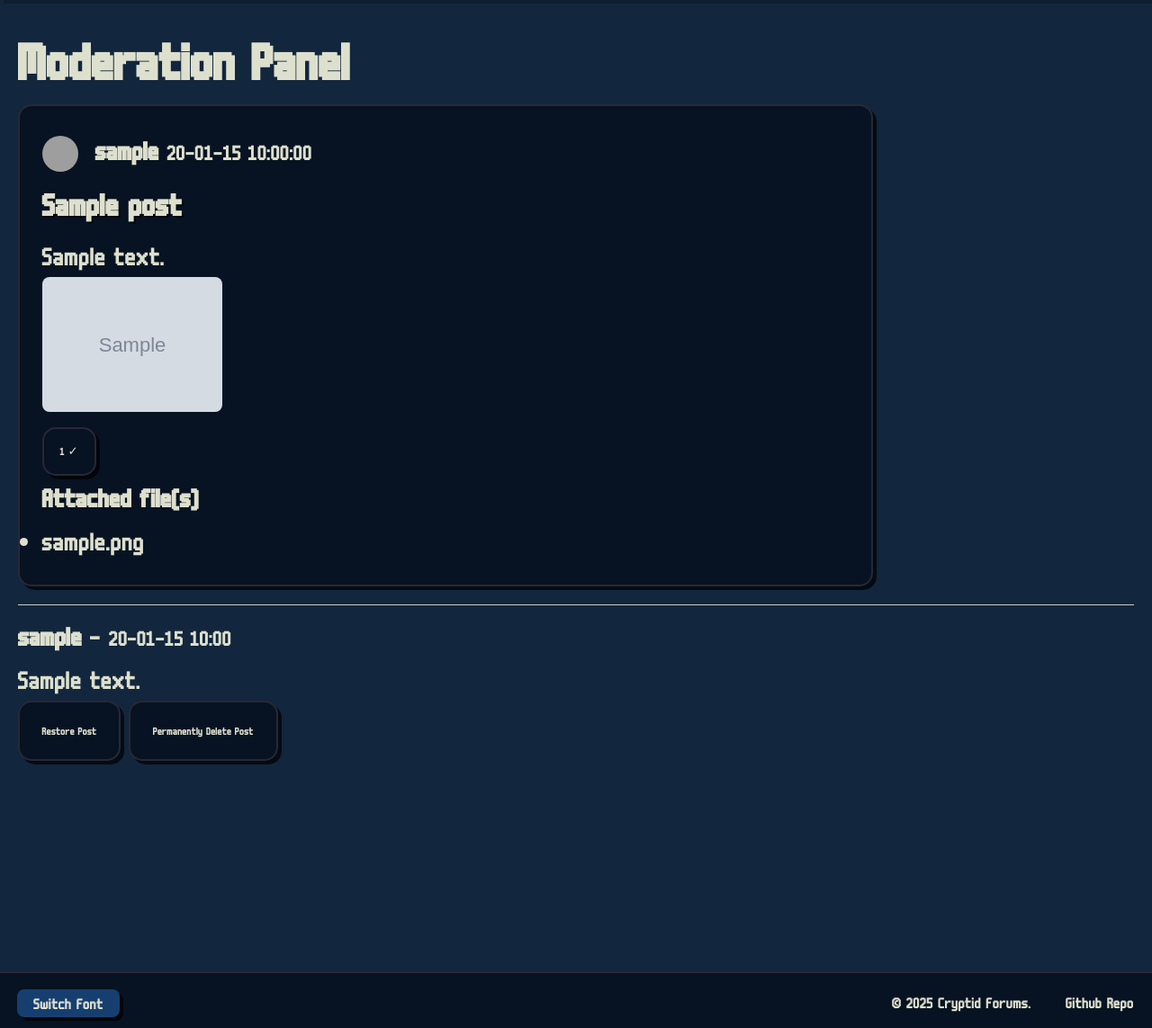
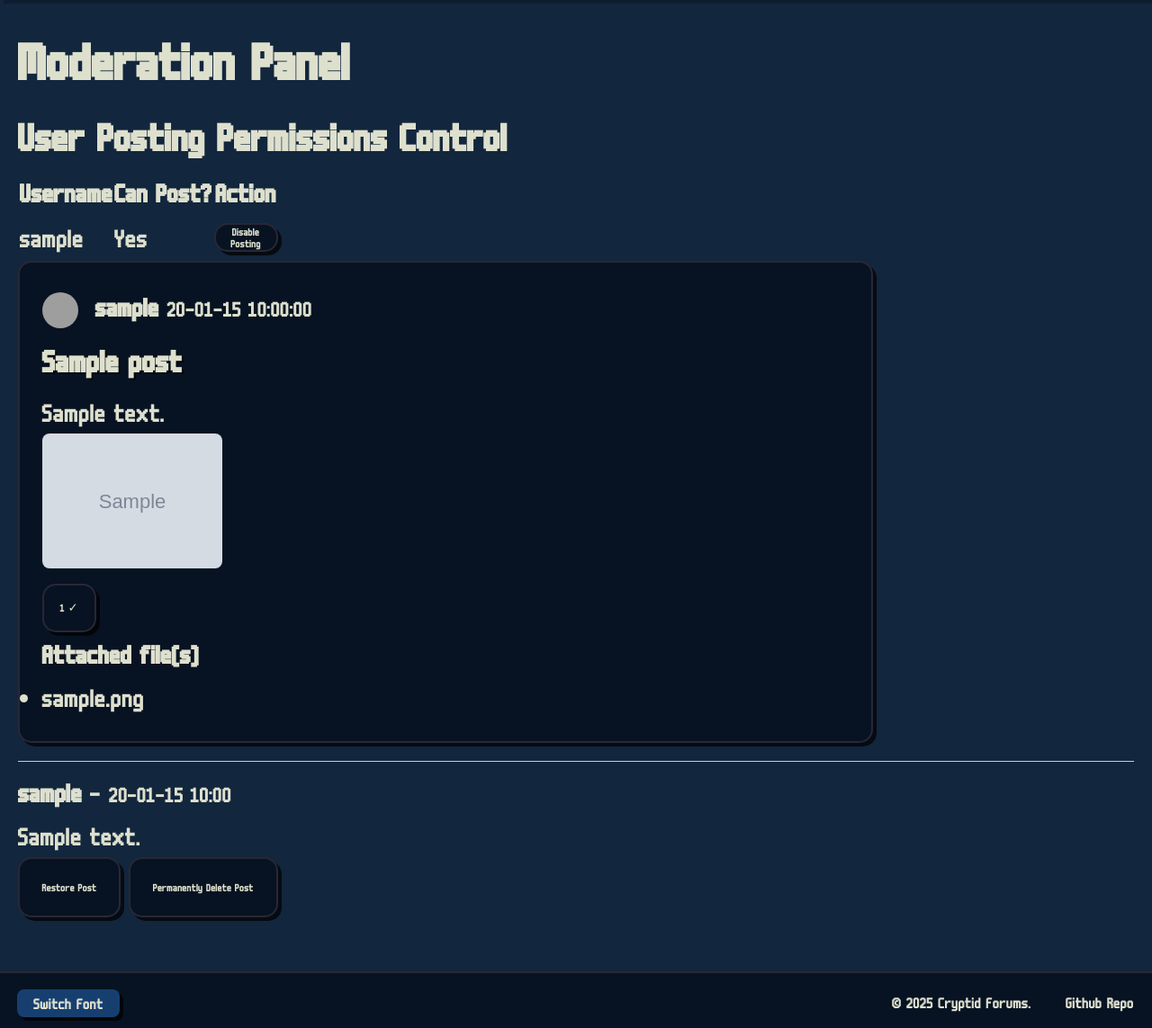
Before and after one commit to Coo29/cryptid-forums, a Flask app: template templates/moderation.html in a window 1280 px wide. Shown: the part 71-1214 px from the top of the page at 90% size. Run offline with Flask 3, Linux system fonts and the light colour scheme; the template is opened without the code that fills it: values that come from a table or form of the project are taken from there, others are empty; tables that the repository leaves empty hold one stand-in row (values such as "Sample post"); grey boxes marked "Sample" are stand-in pictures; some libraries are stand-ins or nearby versions; grey boxes are pictures that could not be loaded.

Commit message:
Added the ability to block/allow users from posting based on their discord ID. Also added flask_migrate fully.

```diff
--- a/app.py
+++ b/app.py
@@ -9,6 +9,7 @@ from flask import Flask, render_template, redirect, url_for, request, flash, sen
 from flask_sqlalchemy import SQLAlchemy
 from flask_login import LoginManager, login_user, logout_user, login_required, UserMixin, current_user
 from flask_dance.contrib.discord import make_discord_blueprint, discord
+from flask_migrate import Migrate
 from dotenv import load_dotenv
 from werkzeug.utils import secure_filename
 from datetime import datetime
@@ -57,6 +58,7 @@ app.jinja_env.filters['format_post_content'] = format_post_content
 
 # user discord id start
 db = SQLAlchemy(app)
+migrate = Migrate(app, db)
 login_manager = LoginManager(app)
 login_manager.login_view = "discord.login"
 
@@ -74,6 +76,7 @@ class User(UserMixin, db.Model):
     username = db.Column(db.String(100), nullable=False)
     avatar_hash = db.Column(db.String(128), nullable=True)
     discriminator = db.Column(db.String(4), nullable=True)
+    can_post = db.Column(db.Boolean, default=False)
 
     @property
     def avatar_url(self):
@@ -107,6 +110,9 @@ class Post(db.Model):
 @app.route("/create", methods=["POST"])
 @login_required
 def create_post():
+    if not current_user.can_post:
+        flash("You are unable to create a post right now.")
+        return redirect(url_for("index"))
     title = request.form.get("title", '').strip()
     content = request.form.get("content", '')
     safe_content = bleach.clean(
@@ -227,7 +233,8 @@ def moderation_panel():
         abort(403)
 
     deleted_posts = Post.query.filter_by(deleted=True).all()
-    return render_template("moderation.html", posts=deleted_posts, user=current_user)
+    users = User.query.all()
+    return render_template("moderation.html", posts=deleted_posts, users=users, user=current_user)
 
 @app.route("/restore_post/<int:post_id>", methods=["POST"])
 @login_required
@@ -268,6 +275,17 @@ def permanent_delete_post(post_id):
     db.session.commit()
 
     flash("Post and media permanently deleted.")
+    return redirect(url_for("moderation_panel"))
+
+@app.route("/toggle_post_permission/<int:user_id>", methods=["POST"])
+@login_required
+def toggle_post_permission(user_id):
+    if not is_moderator():
+        abort(403)
+    user = User.query.get_or_404(user_id)
+    user.can_post = not user.can_post
+    db.session.commit()
+    flash(f"{'Disabled' if not user.can_post else 'Allowed'} {user.username} posting.")
     return redirect(url_for("moderation_panel"))
 
 @app.context_processor
@@ -375,6 +393,9 @@ class Comment(db.Model):
 @app.route("/post/<int:post_id>/comment", methods=["POST"])
 @login_required
 def add_comment(post_id):
+    if not current_user.can_post:
+        flash("You are unable to comment right now.")
+        return redirect(url_for("view_post", post_id=post_id))
     content = request.form.get("comment")
     if not content:
         flash("Comment cannot be empty.")
--- a/templates/moderation.html
+++ b/templates/moderation.html
@@ -7,6 +7,30 @@
 <!-- header start -->
     <h1>Moderation Panel</h1>
 <!-- header end -->
+
+<!-- user post perms start -->
+    <h2> User Posting Permissions Control </h2>
+    <table>
+        <tr>
+            <th>Username</th>
+            <th>Can Post?</th>
+            <th>Action</th>
+        </tr>
+        {% for u in users %}
+        <tr>
+            <td>{{ u.username }}</td>
+            <td>{{ 'Yes' if u.can_post else 'No' }}</td>
+            <td>
+                <form action="{{ url_for('toggle_post_permission', user_id=u.id) }}" method="post" style="display:inline;">
+                    <button type="submit">
+                        {% if u.can_post %}Disable Posting{% else %}Allow Posting{% endif %}
+                    </button>
+                </form>
+            </td>
+        </tr>
+        {% endfor %}
+    </table>
+<!-- user post perms end -->
 
 <!-- post view start -->
     {% for post in posts %}
```
Also changed, not shown: readme.md, 1 other file.
